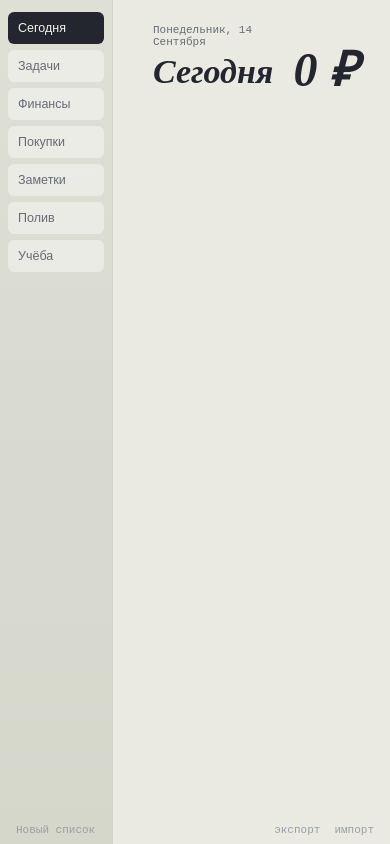
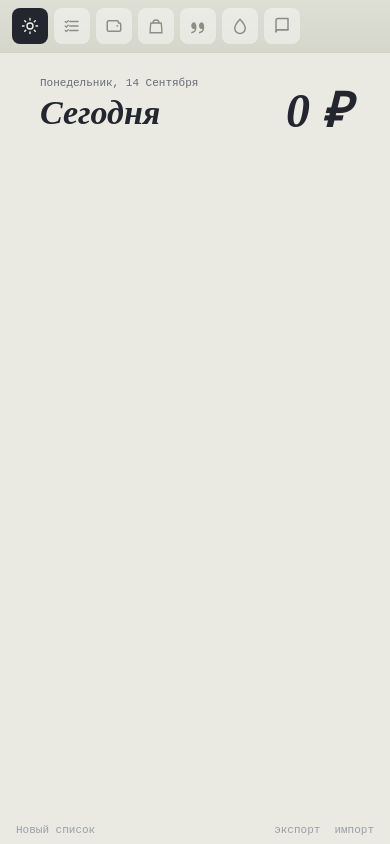
Before and after one commit to MihanWolf/Pizdasker, a React (Vite) app in the folder konspekt-app/: page / in a window 390 px wide. Built offline with nearby package versions, Linux system fonts and the light colour scheme.

Commit message:
Иконки в сайдбаре и адаптивная раскладка для мобильных

```diff
--- a/konspekt-app/src/App.tsx
+++ b/konspekt-app/src/App.tsx
@@ -38,9 +38,9 @@ export default function App() {
 
   return (
     <ConfirmProvider>
-      <div style={{ display: 'flex', height: '100vh', overflow: 'hidden' }}>
+      <div className="app-shell">
         <ModeSwitch />
-        <div style={{ flex: 1, minWidth: 0, height: '100vh', overflowY: 'auto' }}>
+        <div className="app-main">
           <ActiveModule />
         </div>
       </div>
--- a/konspekt-app/src/app/ModeSwitch.tsx
+++ b/konspekt-app/src/app/ModeSwitch.tsx
@@ -1,6 +1,16 @@
 import { useStore } from '../core/store';
 import type { AppMode } from '../core/types';
 import './sidebar.css';
+
+const ICONS: Record<AppMode, string> = {
+  today: '<svg width="18" height="18" viewBox="0 0 24 24" fill="none" stroke="currentColor" stroke-width="1.8" stroke-linecap="round"><circle cx="12" cy="12" r="4"/><path d="M12 2v2M12 20v2M4.93 4.93l1.42 1.42M17.65 17.65l1.42 1.42M2 12h2M20 12h2M4.93 19.07l1.42-1.42M17.65 6.35l1.42-1.42"/></svg>',
+  tasks: '<svg width="18" height="18" viewBox="0 0 24 24" fill="none" stroke="currentColor" stroke-width="1.8" stroke-linecap="round" stroke-linejoin="round"><path d="M9 6h11M9 12h11M9 18h11"/><path d="m3 6 1.5 1.5L7 5M3 12l1.5 1.5L7 11M3 18l1.5 1.5L7 17"/></svg>',
+  finance: '<svg width="18" height="18" viewBox="0 0 24 24" fill="none" stroke="currentColor" stroke-width="2" stroke-linecap="round" stroke-linejoin="round"><path d="M3 7a2 2 0 0 1 2-2h11a2 2 0 0 1 2 2v1h1a2 2 0 0 1 2 2v7a2 2 0 0 1-2 2H5a2 2 0 0 1-2-2V7z"/><path d="M16.5 13a1.2 1.2 0 1 0 0-2.4 1.2 1.2 0 0 0 0 2.4z" fill="currentColor" stroke="none"/></svg>',
+  shopping: '<svg width="18" height="18" viewBox="0 0 24 24" fill="none" stroke="currentColor" stroke-width="1.8" stroke-linecap="round" stroke-linejoin="round"><path d="M5 8h14l1 13H4L5 8z"/><path d="M8 8a4 4 0 0 1 8 0"/></svg>',
+  notes: '<svg width="18" height="18" viewBox="0 0 24 24" fill="currentColor"><path d="M7 7c-2.2 0-4 1.8-4 4.5S4.8 16 7 16c.3 0 .6 0 .9-.1C7.4 18 5.7 19.4 3 19.9v2C7.4 21.4 10 18.7 10 14 10 10.1 8.7 7 7 7zm10.3 0c-2.2 0-4 1.8-4 4.5S15.1 16 17.3 16c.3 0 .6 0 .9-.1-.5 2.1-2.2 3.5-4.9 4v2c4.4-.5 7-3.2 7-7.9 0-3.9-1.3-7-3-7z"/></svg>',
+  plants: '<svg width="18" height="18" viewBox="0 0 24 24" fill="none" stroke="currentColor" stroke-width="2" stroke-linecap="round" stroke-linejoin="round"><path d="M12 3s7 7.5 7 12a7 7 0 0 1-14 0c0-4.5 7-12 7-12z"/></svg>',
+  study: '<svg width="18" height="18" viewBox="0 0 24 24" fill="none" stroke="currentColor" stroke-width="2" stroke-linecap="round" stroke-linejoin="round"><path d="M4 4.5A2.5 2.5 0 0 1 6.5 2H20v15H6.5A2.5 2.5 0 0 0 4 19.5V4.5z"/><path d="M4 19.5A2.5 2.5 0 0 1 6.5 17H20"/></svg>',
+};
 
 const MODE_LABELS: { mode: AppMode; label: string; ready: boolean }[] = [
   { mode: 'today', label: 'Сегодня', ready: true },
@@ -22,11 +32,11 @@ export function ModeSwitch() {
           key={mode}
           className={'mode-switch-btn' + (state.mode === mode ? ' active' : '') + (!ready ? ' pending' : '')}
           title={ready ? label : `${label} — переносится на одном из следующих этапов`}
+          aria-label={label}
           disabled={!ready}
           onClick={() => update((draft) => { draft.mode = mode; })}
-        >
-          {label}
-        </button>
+          dangerouslySetInnerHTML={{ __html: ICONS[mode] }}
+        />
       ))}
     </nav>
   );
--- a/konspekt-app/src/app/sidebar.css
+++ b/konspekt-app/src/app/sidebar.css
@@ -1,13 +1,35 @@
 .mode-switch {
-  display: flex; flex-direction: column; gap: 6px; padding: 12px 8px;
-  border-right: 1px solid var(--rule); background: linear-gradient(180deg, #DEDFD5, #D6D7CB);
+  display: flex; flex-direction: column; align-items: center; gap: 6px;
+  padding: 18px 8px;
+  border-right: 1px solid var(--rule);
+  background: linear-gradient(180deg, #DEDFD5, #D6D7CB);
   flex-shrink: 0;
 }
 .mode-switch-btn {
-  width: 96px; text-align: left; border: none; border-radius: 6px; padding: 9px 10px;
-  background: rgba(255,255,255,0.4); color: var(--ink-soft); font-size: 12.5px; cursor: pointer;
-  transition: background .15s, color .15s;
+  width: 40px; height: 40px; flex-shrink: 0;
+  display: flex; align-items: center; justify-content: center;
+  border: none; border-radius: 8px;
+  background: rgba(255,255,255,0.4); color: #8C8E82;
+  cursor: pointer;
+  transition: background .15s, color .15s, transform .15s;
 }
-.mode-switch-btn:hover:not(:disabled) { background: rgba(255,255,255,0.7); }
+.mode-switch-btn svg { display: block; width: 18px; height: 18px; }
+.mode-switch-btn:hover:not(:disabled) {
+  background: rgba(255,255,255,0.7); color: var(--ink-soft); transform: translateY(-1px);
+}
 .mode-switch-btn.active { background: var(--ink); color: #F4F3EC; }
 .mode-switch-btn.pending { opacity: 0.4; cursor: not-allowed; }
+
+@media (max-width: 720px) {
+  .mode-switch {
+    flex-direction: row; align-items: center; gap: 6px;
+    padding: 8px 12px;
+    border-right: none; border-bottom: 1px solid var(--rule);
+    overflow-x: auto; overflow-y: hidden;
+    -webkit-overflow-scrolling: touch;
+    scrollbar-width: none;
+  }
+  .mode-switch::-webkit-scrollbar { display: none; }
+  .mode-switch-btn { width: 36px; height: 36px; }
+  .mode-switch-btn:hover:not(:disabled) { transform: none; }
+}
--- a/konspekt-app/src/index.css
+++ b/konspekt-app/src/index.css
@@ -18,3 +18,10 @@
 * { box-sizing: border-box; margin: 0; padding: 0; }
 html, body, #root { height: 100%; }
 body { font-family: 'Inter', sans-serif; background: var(--paper); color: var(--ink); }
+
+.app-shell { display: flex; height: 100vh; overflow: hidden; }
+.app-main { flex: 1; min-width: 0; height: 100vh; overflow-y: auto; }
+@media (max-width: 720px) {
+  .app-shell { flex-direction: column; }
+  .app-main { height: auto; flex: 1; }
+}
```
